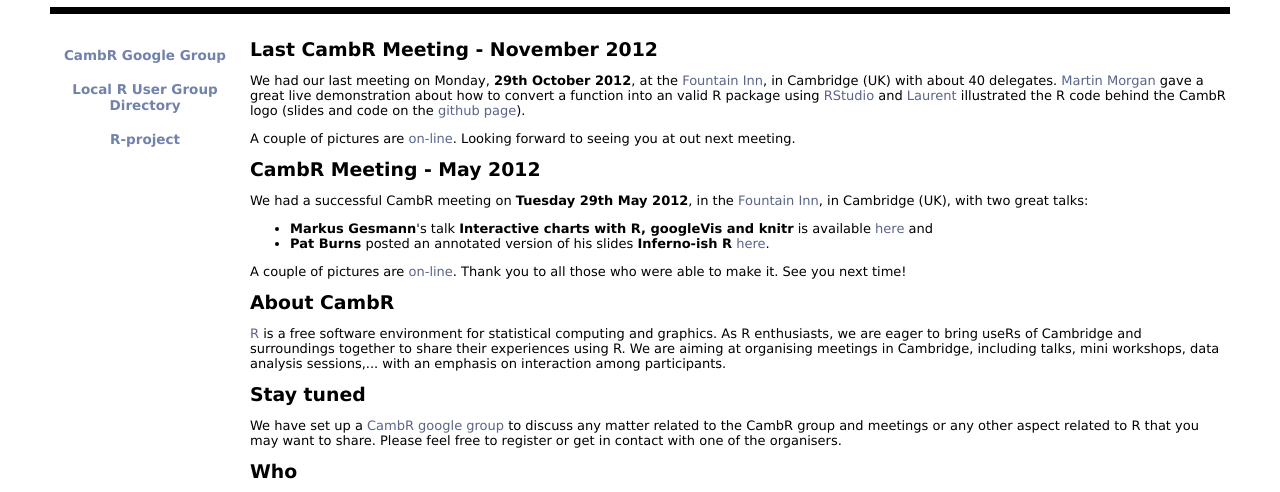
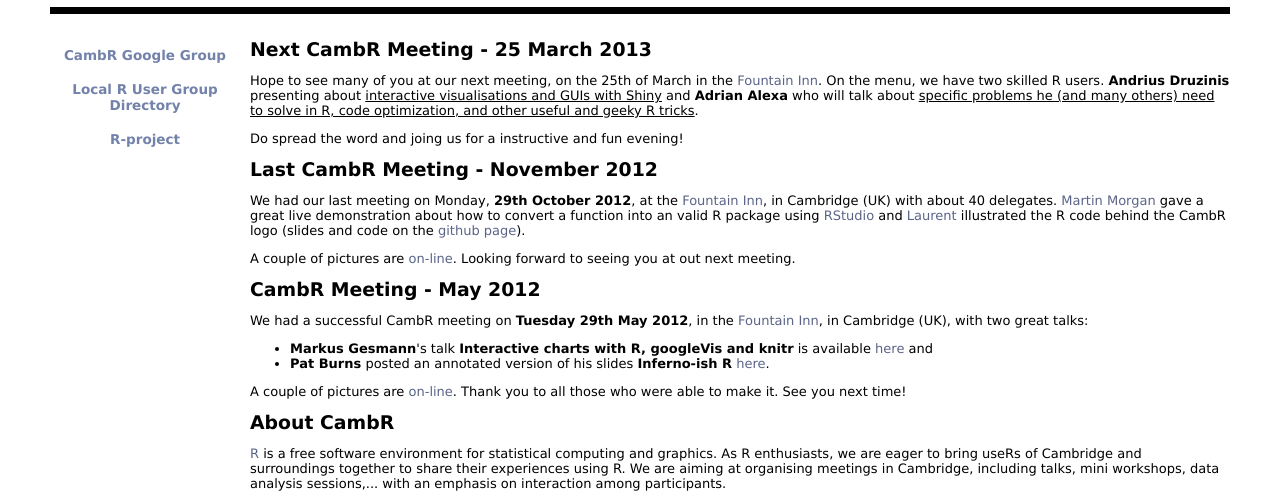
Before and after one commit to Cambridge-R-User-Group/CambRweb, a plain HTML site: page index.html in a window 1280 px wide. Shown: the part 225-717 px from the top of the page. Drawn offline with Linux system fonts and the light colour scheme.

Commit message:
annoncing March 2013 meeting

```diff
--- a/index.html
+++ b/index.html
@@ -33,6 +33,10 @@
 
   <body>
     <div id="content">
+      <h1>Next CambR Meeting - 25 March 2013</h1>
+      <p>Hope to see many of you at our next meeting, on the 25th of March in the <a href="http://www.fountaincambridge.co.uk">Fountain Inn</a>. On the menu, we have two skilled R users. <b>Andrius Druzinis</b> presenting about <u>interactive visualisations and GUIs with Shiny</u> and <b>Adrian Alexa</b> who will talk about <u>specific problems he (and many others) need to solve in R, code optimization, and other useful and geeky R tricks</u>.</p>
+      <p>Do spread the word and joing us for a instructive and fun evening!</p>
+
       <h1>Last CambR Meeting - November 2012</h1>
       <p>We had our last meeting on Monday, <b>29th October 2012</b>, at the <a href="http://www.fountaincambridge.co.uk">Fountain Inn</a>, in Cambridge (UK) with about 40 delegates. <a href = "http://blog.revolutionanalytics.com/2011/05/the-r-files-martin-morgan.html">Martin Morgan</a> gave a great live demonstration about how to convert a function into an valid R package using <a href="http://www.rstudio.com/ide/">RStudio</a> and <a href="http://proteome.sysbiol.cam.ac.uk/lgatto/">Laurent</a> illustrated the R code behind the CambR logo (slides and code on the <a href="https://github.com/lgatto/CambRlogo">github page</a>).</p>
       <p>A couple of pictures are <a href="http://www.cambr.org.uk/files/CambR-20121029/">on-line</a>.
```
